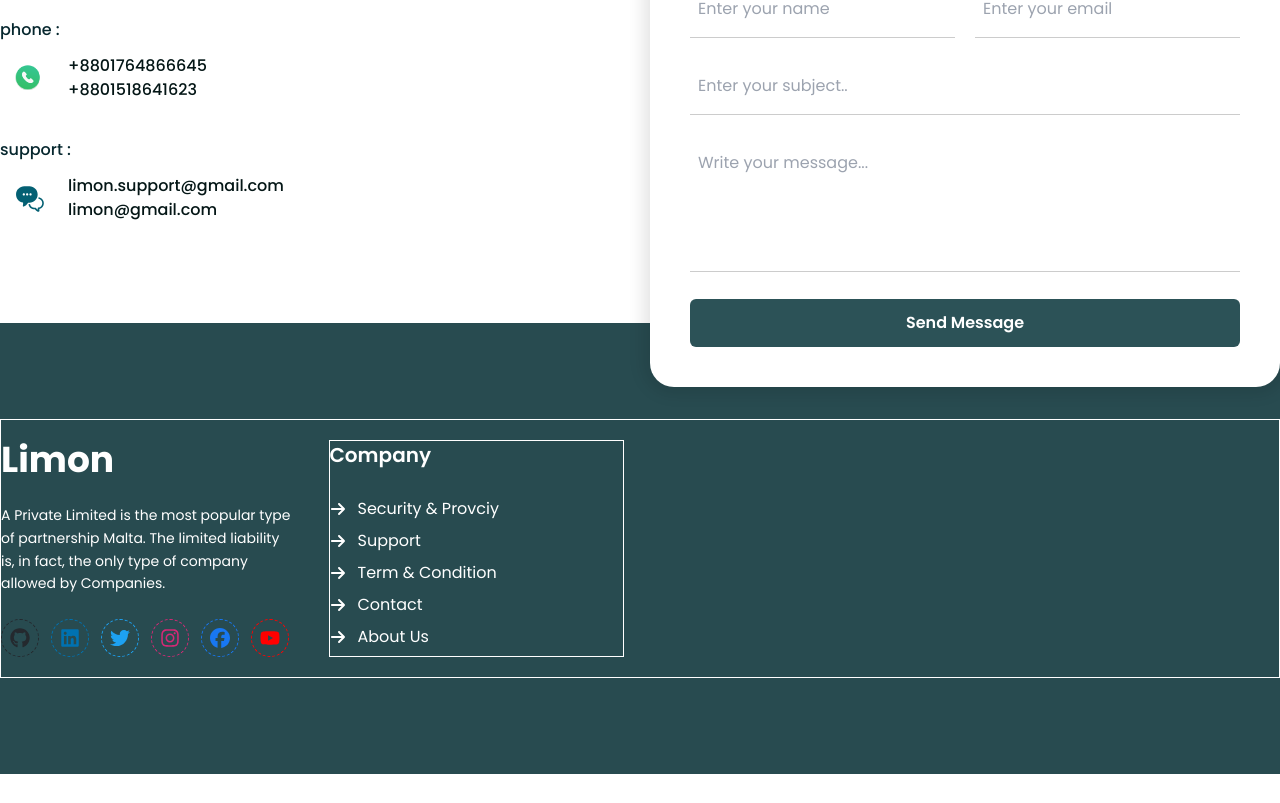
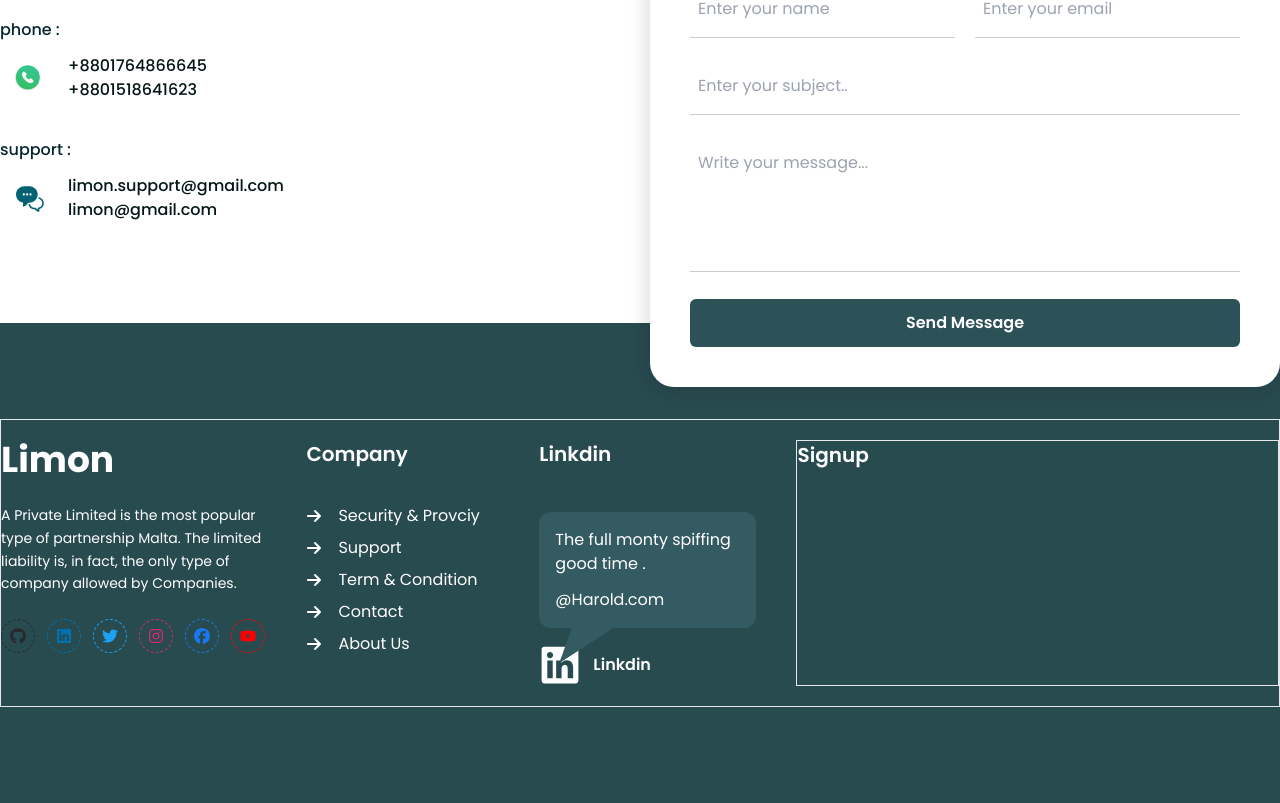
Before and after one commit to Limon-sheikh/My-portfolio, a React (Vite) app in the folder my-website/: page /contact in a window 1280 px wide. Shown: the part 423-1226 px from the top of the page. Before the commit the page ends 1197 px from the top, so only its background shows below. Built offline with nearby package versions, Linux system fonts and the light colour scheme.

Commit message:
footer linkdin section complete

```diff
--- a/my-website/src/components/footer/FooterAbout.jsx
+++ b/my-website/src/components/footer/FooterAbout.jsx
@@ -12,8 +12,8 @@ const FooterAbout = () => {
             {item.type === "about" && (
               <div className="flex flex-col gap-6 overflow-hidden">
                 <Logo />
-                <h4 className="break-words text-sm leading-relaxed">{item.description}</h4>
-                <SocialIcon size={20} wrapperClass="flex flex-wrap gap-3 justify-start"
+                <h5 className="break-words text-sm leading-relaxed">{item.description}</h5>
+                <SocialIcon size={16} wrapperClass="flex flex-wrap gap-3 justify-start"
                 className="flex flex-wrap gap-3 border border-dashed rounded-full p-2"
                 />
               </div>
--- a/my-website/src/components/footer/FooterLink.jsx
+++ b/my-website/src/components/footer/FooterLink.jsx
@@ -3,19 +3,19 @@ import { footerData } from "../../data/footer";
 
 const FooterLink = () => {
   return (
-    <div className="border">
+    <div>
       {footerData.map((item) => (
         <div key={item.id}>
             {item.type === "link" && (
-                <div className="flex flex-col gap-7">
-                    <h5 className="text-xl font-semibold">{item.title}</h5>
+                <div className="flex flex-col gap-9">
+                    <h5 className="text-xl font-semibold capitalize">{item.title}</h5>
                     <ul className="flex flex-col gap-2 ">
                         {item.link.map((linkItem) => {
                             const Icon = linkItem.icon;
 
                             return (
-                            <li key={linkItem.id} className="flex gap-3 items-center hover:text-green-300 transition-all duration-300">
-                                <Icon size={16} />
+                            <li key={linkItem.id} className="flex gap-4 items-center hover:text-green-300 transition-all duration-500">
+                                {Icon && <Icon size={16} />}
                                 <a href={linkItem.url} className="">{linkItem.name}</a>
                             </li>
                             );
--- a/my-website/src/components/footer/FooterLinkedin.jsx
+++ b/my-website/src/components/footer/FooterLinkedin.jsx
@@ -1,9 +1,40 @@
 import React from 'react';
+import { footerData } from '../../data/footer';
 
 const FooterLinkedin = () => {
     return (
         <div>
+             {footerData.map((item) =>(
+                <div key={item.id}>
+                    {item.type === "linkedin" && (
+                        <div className='flex flex-col gap-4 flex-wrap overflow-hidden break-words'>
+                            <h5 className="text-xl font-semibold capitalize">{item.title}</h5>
+                            <div className="mt-7 relative after:content-[''] after:absolute after:left-8
+                                after:-bottom-12 after:w-0 after:h-0 after:block after:border-t-[80px] after:border-t-light_blue
+                                after:border-l-[0px] after:border-l-transparent after:border-r-[60px] after:border-r-transparent
+                                after:rotate-[20deg] after:z-[0] after:-z-1 after:
+                            ">
+                                <div className='bg-light_blue rounded-xl px-4 py-4 relative top-0 left-0 z-10'>
+                                    <p className='pb-3'>{item.description}</p>
+                                    <span><a href="">{item.name}</a></span>
+                                </div>
+                            </div>
+                            <div>
+                                {item.link.map((linkItem) =>{
+                                    const Icon = linkItem.icon;
 
+                                    return(
+                                        <a href={linkItem.url} className='flex gap-3 items-center'>
+                                            {Icon && <Icon size={42}/>}
+                                            <span className='font-semibold'>Linkdin</span>
+                                        </a>
+                                    )
+                                })}
+                            </div>
+                        </div>
+                    )}
+                </div>
+             ))}
         </div>
     );
 };
--- a/my-website/src/components/footer/NewsLetter.jsx
+++ b/my-website/src/components/footer/NewsLetter.jsx
@@ -1,9 +1,18 @@
 import React from 'react';
+import { footerData } from '../../data/footer';
 
 const NewsLetter = () => {
     return (
-        <div>
-
+        <div className='border'>
+            {footerData.map((item) =>(
+                <div key={item.id}>
+                    {item.type === "signup" && (
+                        <div>
+                            <h5 className="text-xl font-semibold capitalize">{item.title}</h5>
+                        </div>
+                    )}
+                </div>
+            ))}
         </div>
     );
 };
--- a/my-website/src/data/footer.js
+++ b/my-website/src/data/footer.js
@@ -1,4 +1,5 @@
-import { FaArrowRight } from "react-icons/fa6";
+import { FaArrowRight, FaLinkedin } from "react-icons/fa6";
+import { GoSearch } from "react-icons/go";
 
 export const footerData = [
   {
@@ -22,13 +23,21 @@ export const footerData = [
   {
     id: 3,
     type: "linkedin",
-    icon: "icon",
-    description:"reer",
+    title: "Linkdin",
+    name: "@Harold.com",
+    description:"The full monty spiffing good time .",
+    link:[
+      {id: 1, name: "Linkdin", url: "/", icon: FaLinkedin},
+    ],
   },
   {
     id: 4,
     type: "signup",
-    icon: "icon",
+    title: "signup",
+    name: "signup",
     description:"hjhj",
+    link:[
+      {id: 1, name: "Security & Provciy", url: "/", icon: GoSearch},
+    ],
   },
 ];
--- a/my-website/src/pages/Footer.jsx
+++ b/my-website/src/pages/Footer.jsx
@@ -2,41 +2,18 @@
 // import {footerData} from "../data/footer";
 import FooterAbout from "../components/footer/FooterAbout";
 import FooterLink from "../components/footer/FooterLink";
+import FooterLinkedin from "../components/footer/FooterLinkedin";
+import NewsLetter from "../components/footer/NewsLetter";
 
 const Footer = () => {
   return (
-    <footer className="bg-[#284b50] py-24 text-white">
+    <footer className="bg-dark_blue py-24 text-white">
       <div className="container mx-auto h-full">
-        <div className="border p-5 md:px-0 w-full grid grid-cols-1 gap-8 lg:grid-cols-4">
-
+        <div className="border p-5 md:px-0 w-full grid grid-cols-1 gap-10 lg:grid-cols-[1.1fr_.8fr_.9fr_2fr]">
           <FooterAbout/>
           <FooterLink/>
-
-
-          {/* {footerData.map((item) => (
-            <div key={item.id}>
-              {item.type === "about"  &&(
-                <div className="bg-green-800">
-                  <p>{item.description}</p>
-                </div>
-              )}
-              {item.type === "link"  &&(
-                <div className="bg-blue-800">
-                  <p>{item.description}</p>
-                </div>
-              )}
-              {item.type === "linkedin"  &&(
-                <div className="bg-orange-300">
-                  <p>{item.description}</p>
-                </div>
-              )}
-              {item.type === "signup"  &&(
-                <div className="bg-pink-800">
-                  <p>{item.description}</p>
-                </div>
-              )}
-            </div>
-          ))} */}
+          <FooterLinkedin/>
+          <NewsLetter/>
         </div>
       </div>
     </footer>
--- a/my-website/src/pages/Hero.jsx
+++ b/my-website/src/pages/Hero.jsx
@@ -10,7 +10,7 @@ const Home = () => {
     <>
       <section id="hero" className="min-h-[calc(100vh-80px)] md:flex md:items-center">
       <div className="container mx-auto">
-        <div id="wraper" className="px-5 md:px-0 md:grid md:grid-cols-12 lg:gap-2 bg-orange-500">
+        <div id="wraper" className="px-5 md:px-0 md:grid md:grid-cols-12 lg:gap-2">
           <div className="pt-[4vh] md:pt-0 flex flex-col md:col-span-6">
             <div className="">
               <h1 className="text-[13vw] mt-10 sm:text-[10vw] md:text-6xl lg:text-7xl font-bold leading-tight ">
--- a/my-website/tailwind.config.js
+++ b/my-website/tailwind.config.js
@@ -17,12 +17,10 @@ export default {
       colors: {
         primary: "#06272e",     // hedding text color Dark blue
         secondary: "#041616",     // text color Dark blue
+        dark_blue: "#284b50",      // footer bg-color
+        light_blue: "#335b61",      // footer item linkedin bg-color
         accent: "#b8b260",      // oval green
         hover: "#a19c4f",      // Cyan
-        light: "#F8FAFC",       // Light gray
-        dark: "#0F172A",        // Deep blackish-blue
-        peach: "#FFEDD5",       // Light peach
-        gray: "#222831",       // Light peach
       },
 
       fontFamily: {
```
